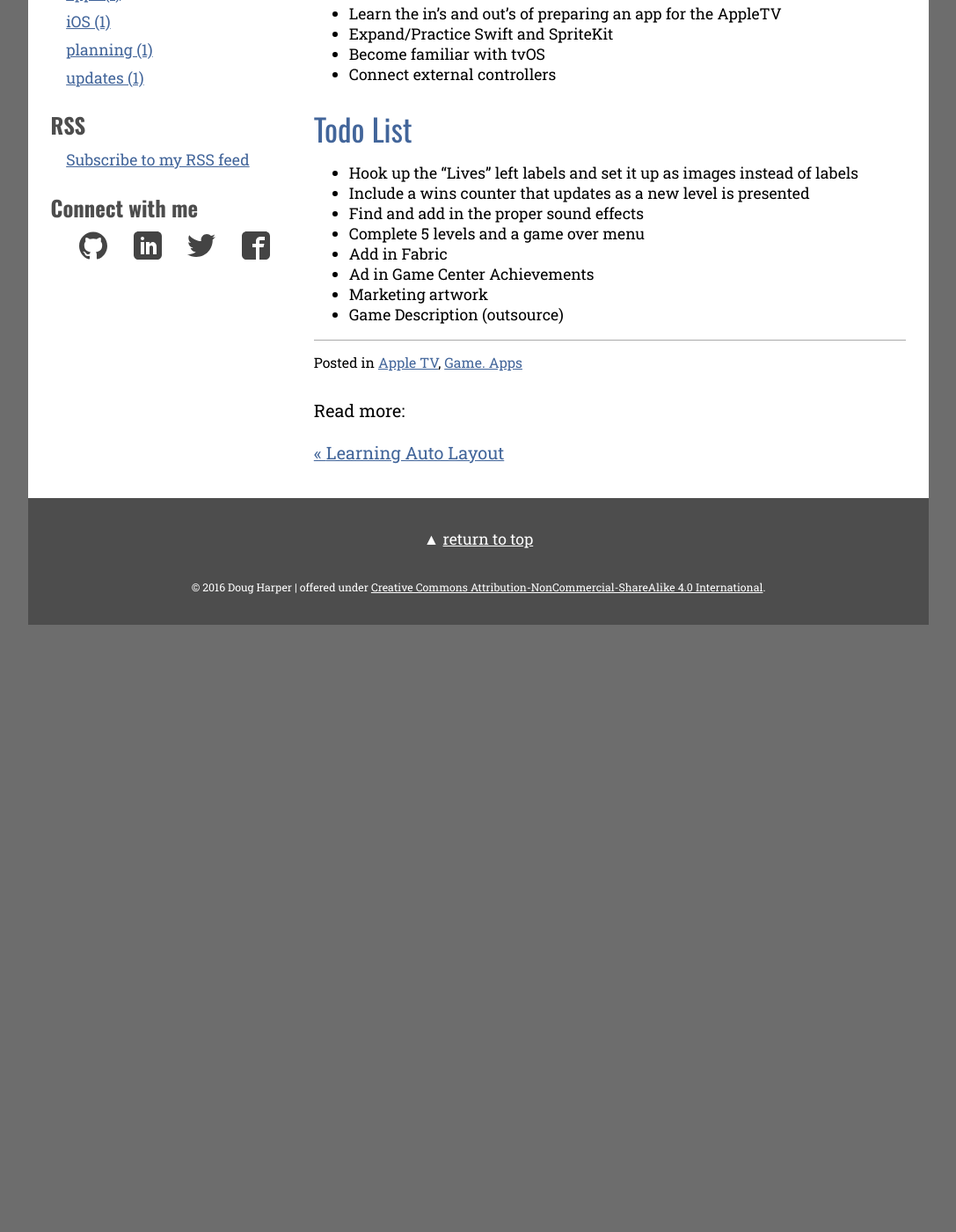
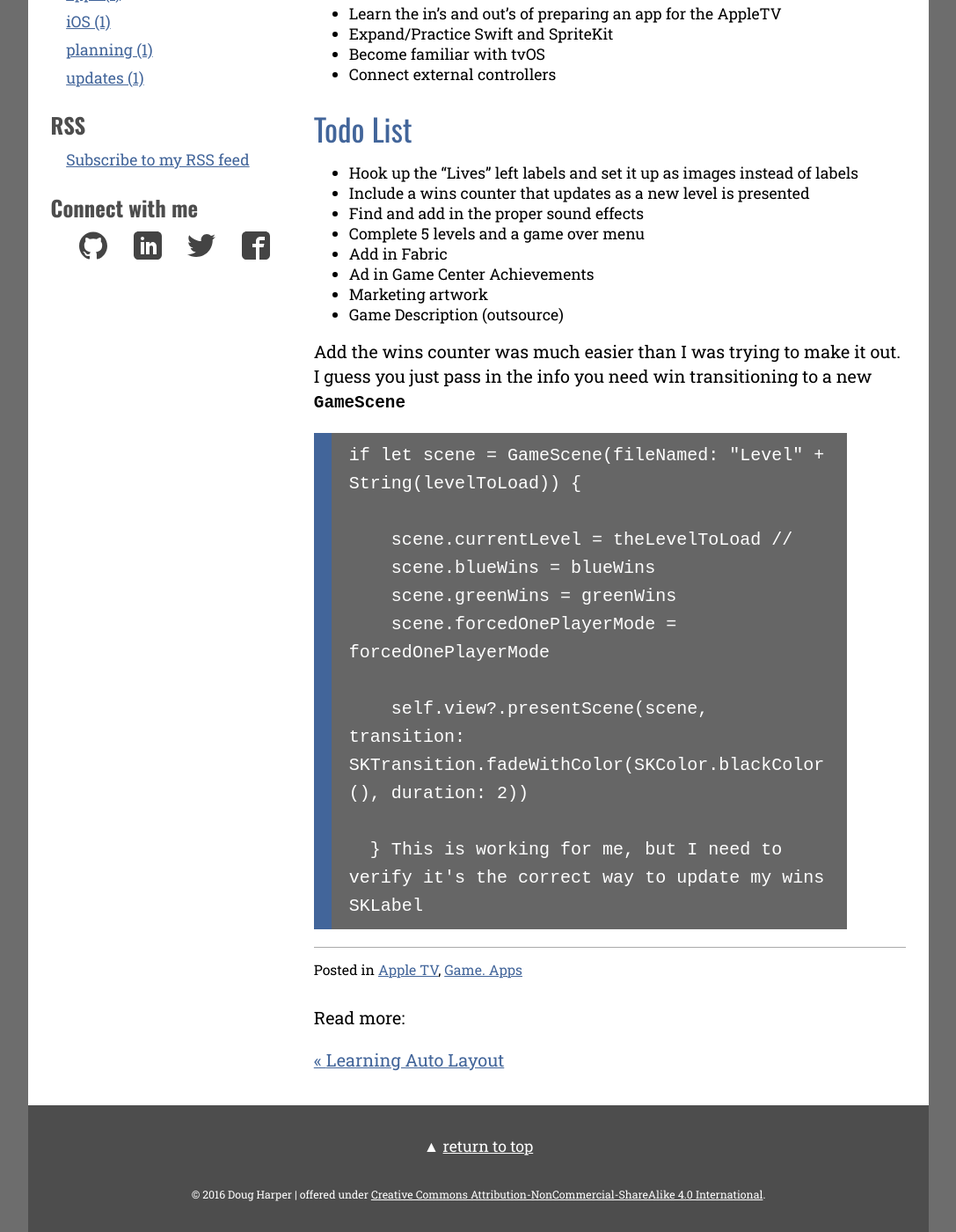
Before and after one commit to endodoug/endodoug.github.io, a Jekyll site: the page built from _posts/2016-06-10-Apple-TV-Game.md, in a window 1280 px wide and 1400 px high, scrolled down 895 px. Shown: the whole window at 88% size, without its empty margins (96-1183 px from the left). Built offline with Jekyll 4.4.1, drawn with Linux system fonts in a browser that asks for light colours; comment, search, counter and statistics services are not loaded; before the commit the page ends 1605 px from its top, so only the background shows below that.

Commit message:
Update 2016-06-10-Apple-TV-Game.md

```diff
--- a/_posts/2016-06-10-Apple-TV-Game.md
+++ b/_posts/2016-06-10-Apple-TV-Game.md
@@ -28,3 +28,17 @@ I chose to build a classic tank battle game for several reasons, here's the list
 * Ad in Game Center Achievements
 * Marketing artwork
 * Game Description (outsource)
+
+Add the wins counter was much easier than I was trying to make it out.  I guess you just pass in the info you need win transitioning to a new `GameScene`
+
+    if let scene = GameScene(fileNamed: "Level" + String(levelToLoad)) {
+
+        scene.currentLevel = theLevelToLoad //
+        scene.blueWins = blueWins
+        scene.greenWins = greenWins
+        scene.forcedOnePlayerMode = forcedOnePlayerMode
+
+        self.view?.presentScene(scene, transition: SKTransition.fadeWithColor(SKColor.blackColor(), duration: 2))
+
+      }
+This is working for me, but I need to verify it's the correct way to update my wins SKLabel
```
